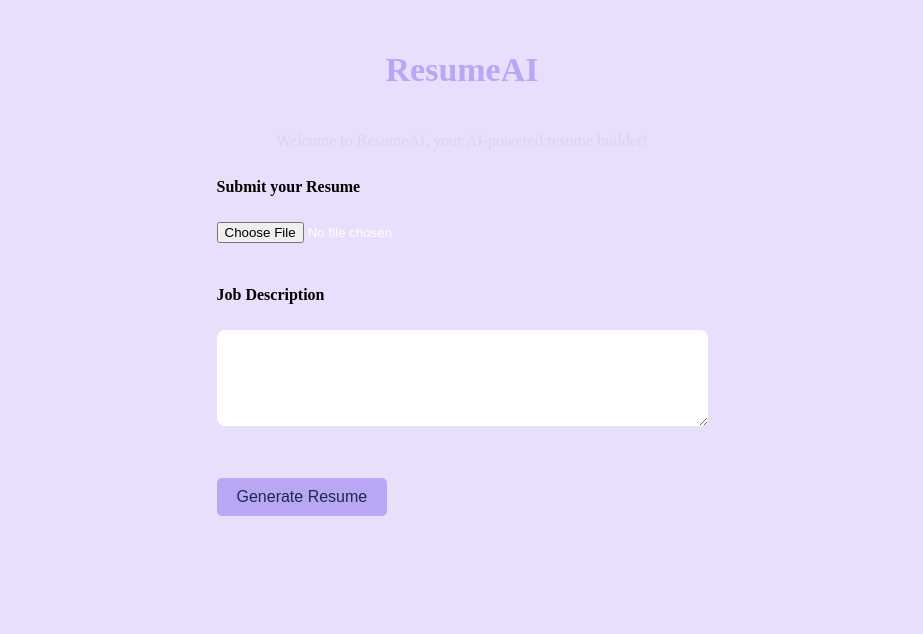
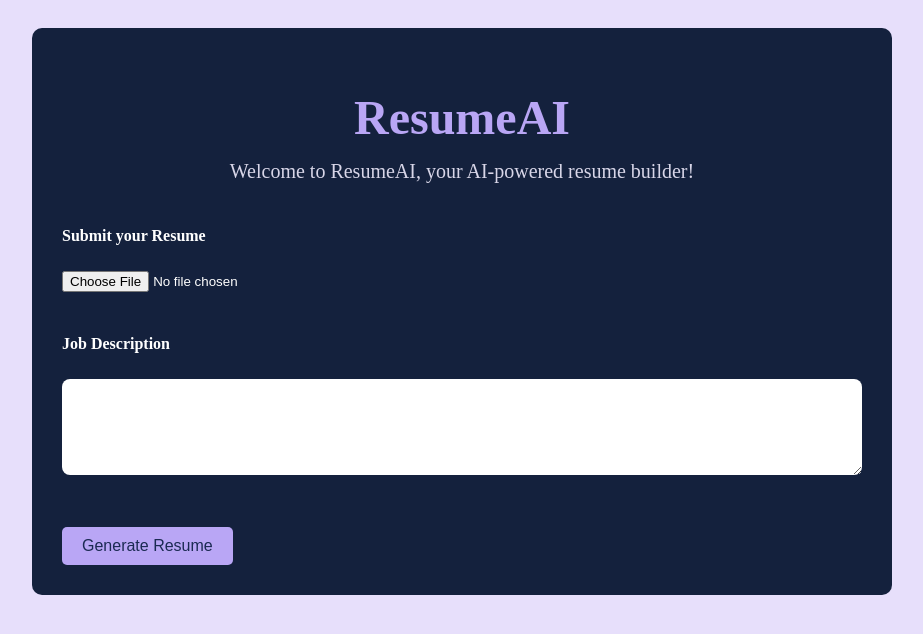
Before and after one commit to AreebaAliSiddiqui/ResumeAI, a Flask app: page / in a window 1280 px wide. Shown: the top 634 px of the page, without its empty margins (178-1101 px from the left). Run offline with Flask 3, Linux system fonts and the light colour scheme.

Commit message:
Center hero section and improve typography

```diff
--- a/static/site.css
+++ b/static/site.css
@@ -15,6 +15,23 @@ body {
     padding: 30px;
     border-radius: 10px;
 
+}
+
+.hero{
+    text-align:center;
+    margin-bottom:40px;
+}
+
+.hero h1{
+    color:#B9A6F5;
+    font-size:48px;
+    margin-bottom:10px;
+}
+
+.hero p{
+    color:#D8D6E8;
+    font-size:20px;
+    margin:0;
 }
 button {
     background-color: #B9A6F5;
--- a/templates/index.html
+++ b/templates/index.html
@@ -6,8 +6,11 @@
        <title> ResumeAI</title>
     </head>
     <body>
+        <div class="container">
+        <div class="hero">
         <h1>ResumeAI</h1>
         <p>Welcome to ResumeAI, your AI-powered resume builder!</p>
+        </div>
         <form id="generate-form" enctype="multipart/form-data" action="{{ url_for('index') }}" method="post">
             <label for="resume">Submit your Resume</label><br>
             <input type="file" id="resume" name="resume"><br><br>
@@ -29,5 +32,6 @@
             </output>
 
             <script src="{{ url_for('static', filename='script.js') }}"></script>
+            </div>
     </body>
 </html>
```
